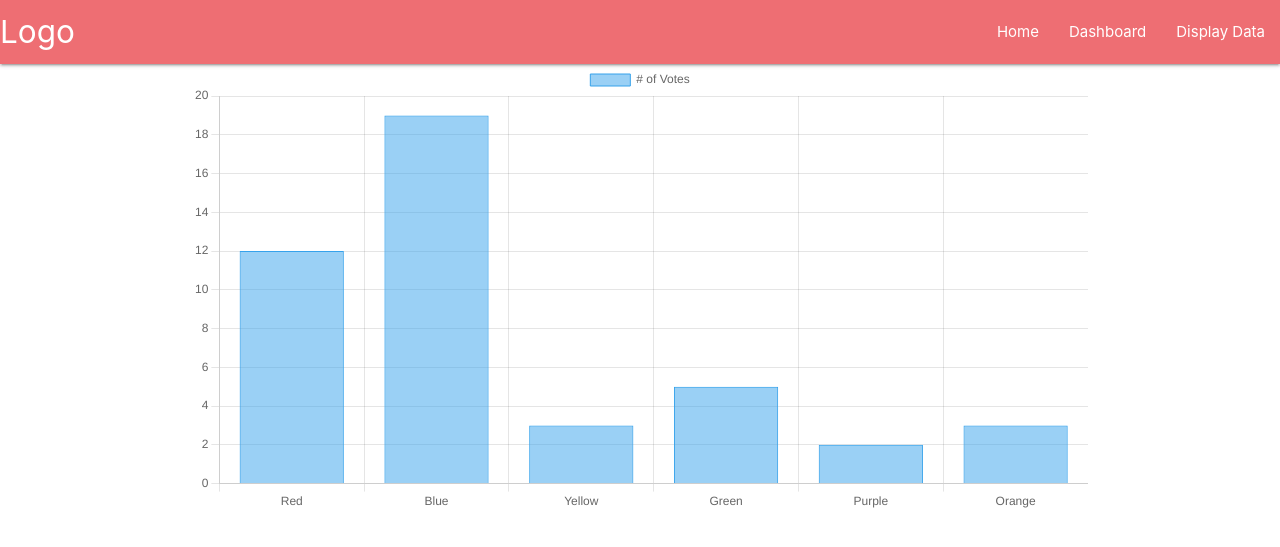
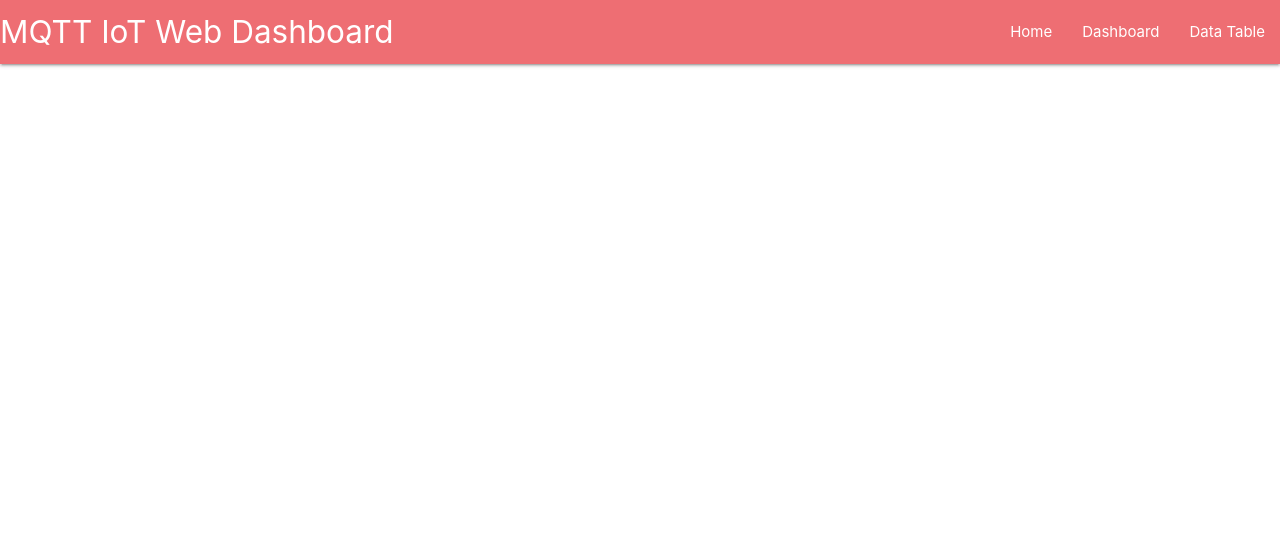
Before and after one commit to kpreforma/mqttWeb, a Flask app: template templates/dashboard.html in a window 1280 px wide. Shown: the top 547 px of the page. Run offline with Flask 3, Linux system fonts and the light colour scheme; the template is opened without the code that fills it, so the values that code supplies are empty; parts of the project's set-up code (start-up, migrations or seed data) failed here and were passed over; some libraries are stand-ins or nearby versions.

Commit message:
version 1. working dashboard

```diff
--- a/main.py
+++ b/main.py
@@ -1,8 +1,11 @@
-from flask import Flask, render_template, request, url_for, redirect, session
+from flask import Flask, render_template
 from dotenv import load_dotenv
 import pymongo
 import os
 import pandas as pd
+import json
+import plotly
+import plotly.express as px
 
 # initialize Flask app
 app = Flask(__name__)
@@ -14,8 +17,14 @@ mongo_conn_str = (
 
 # initialize mongo client
 mongo_client = pymongo.MongoClient(mongo_conn_str).get_database("mqtt").RawSignals
-data = mongo_client.find()
-signals = list(data)
+mongo_cursor = mongo_client.find()
+signals = list(mongo_cursor)
+pd_signals = pd.DataFrame(signals)
+
+
+# Create graphJSON
+fig = px.line(pd_signals, x='datetime', y='status')
+graph_js = json.dumps(fig, cls=plotly.utils.PlotlyJSONEncoder)
 
 
 # routes
@@ -26,7 +35,7 @@ def get_table():
 
 @app.get("/dashboard")
 def get_dash():
-    return render_template("dashboard.html", signals=signals)
+    return render_template("dashboard.html", graph=graph_js)
 
 
 # start
--- a/templates/base.html
+++ b/templates/base.html
@@ -22,11 +22,11 @@
 		<div class="navbar fixed">
 			<nav>
 				<div class="nav-wrapper">
-					<a href="#" class="brand-logo">Logo</a>
+					<a href="#" class="brand-logo">MQTT IoT Web Dashboard</a>
 					<ul id="nav-mobile" class="right hide-on-med-and-down">
 						<li><a href="/">Home</a></li>
 						<li><a href="dashboard">Dashboard</a></li>
-						<li><a href="/">Display Data</a></li>
+						<li><a href="/">Data Table</a></li>
 					</ul>
 				</div>
 			</nav>
--- a/templates/dashboard.html
+++ b/templates/dashboard.html
@@ -1,33 +1,9 @@
 {% extends 'base.html' %} {% block title %} MQTT | Dashboard {% endblock %} {%
 block content %}
-<div>
-	<canvas id="myChart"></canvas>
-</div>
-
-<script src="https://cdnjs.cloudflare.com/ajax/libs/Chart.js/4.3.0/chart.min.js"></script>
-
-<script>
-	const ctx = document.getElementById("myChart");
-
-	new Chart(ctx, {
-		type: "bar",
-		data: {
-			labels: ["Red", "Blue", "Yellow", "Green", "Purple", "Orange"],
-			datasets: [
-				{
-					label: "# of Votes",
-					data: [12, 19, 3, 5, 2, 3],
-					borderWidth: 1,
-				},
-			],
-		},
-		options: {
-			scales: {
-				y: {
-					beginAtZero: true,
-				},
-			},
-		},
-	});
+<div id="chart" class="chart" ”></div>
+<script src="https://cdn.plot.ly/plotly-latest.min.js"></script>
+<script type="text/javascript">
+	var graphs = {{graph | safe}};
+	Plotly.plot('chart',graphs,{});
 </script>
 {% endblock %}
```
Also changed, not shown: 1 other file.
